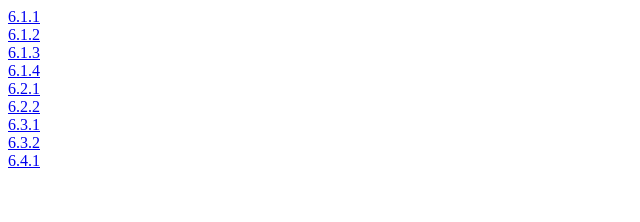
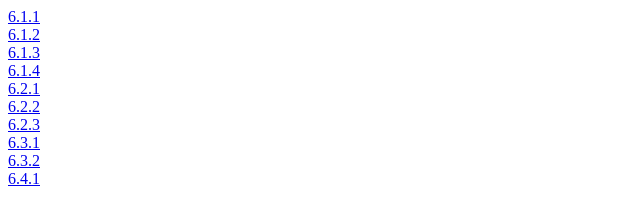
Before and after one commit to Oleksandr618/JavaScriptLaba6, a plain HTML site: page index.html in a window 1280 px wide. Shown: the full height of the page, 0-640 px from the left. Drawn offline with Linux system fonts and the light colour scheme.

Commit message:
Update index.html

```diff
--- a/index.html
+++ b/index.html
@@ -16,6 +16,7 @@
 <a href="6.1.4.html">6.1.4</a><br>
 <a href="6.2.1.html">6.2.1</a><br>
 <a href="6.2.2.html">6.2.2</a><br>
+    <a href="6.2.3.html">6.2.3</a><br>
 <a href="6.3.1.html">6.3.1</a><br>
 <a href="6.3.2.html">6.3.2</a><br>
 <a href="6.4.1.html">6.4.1</a><br>
```
